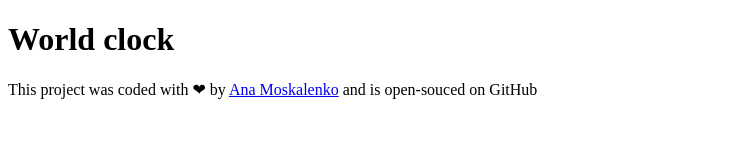
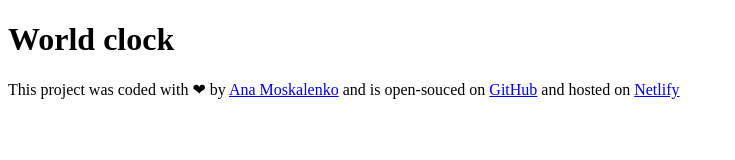
Before and after one commit to AnaM186/world-clock, a plain HTML site: page index.html in a window 1280 px wide. Shown: the whole page, without its empty margins (0-735 px from the left). Drawn offline with Linux system fonts and the light colour scheme.

Commit message:
Added links to the footer

```diff
--- a/index.html
+++ b/index.html
@@ -3,15 +3,22 @@
   <head>
     <meta charset="UTF-8" />
     <meta name="viewport" content="width=device-width, initial-scale=1.0" />
-    <title>Document</title>
+    <title>World clock</title>
     <link rel="stylesheet" href="src/styles.css" />
   </head>
   <body>
     <h1>World clock</h1>
     <footer>
       This project was coded with ❤ by
-      <a href="https://github.com/AnaM186">Ana Moskalenko</a> and is open-souced
-      on GitHub
+      <a href="https://github.com/AnaM186" target="_blank">Ana Moskalenko</a>
+      and is open-souced on
+      <a href="https://github.com/AnaM186/world-clock" target="_blank"
+        >GitHub</a
+      >
+      and hosted on
+      <a href="https://world-clock-am-project.netlify.app/" target="_blank"
+        >Netlify</a
+      >
     </footer>
     <script src="src/script.js"></script>
   </body>
```
